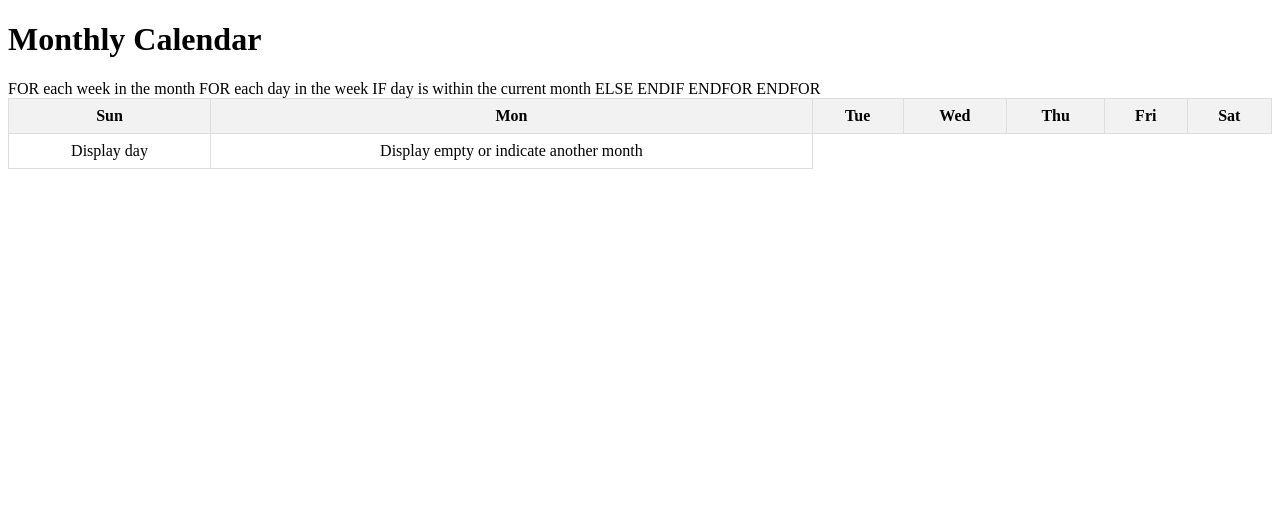
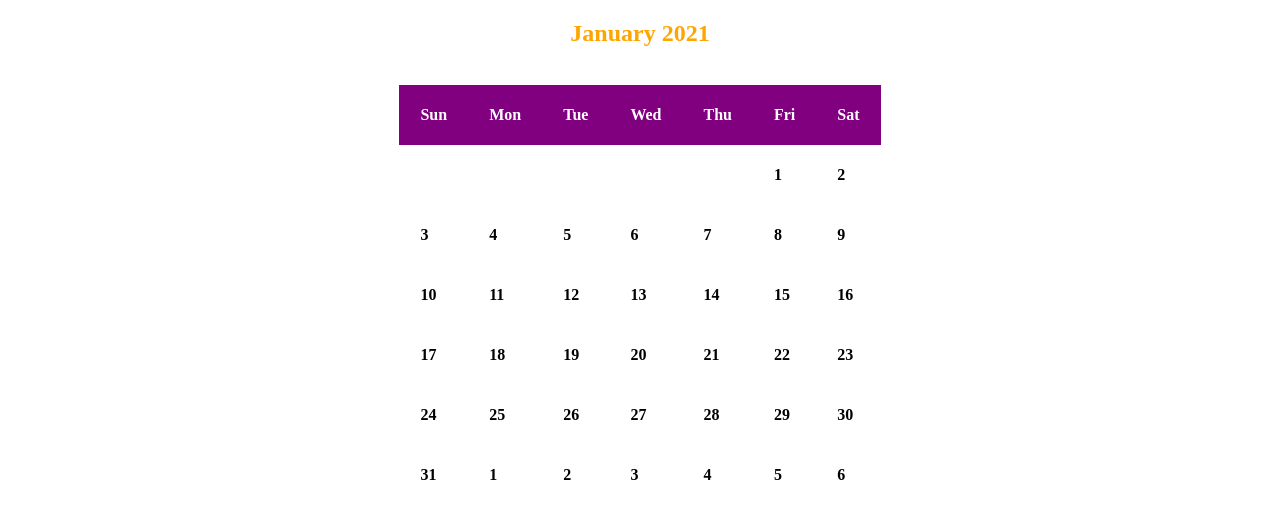
Before and after one commit to hvitklett/tracking, a Flask app: page /kalender in a window 1280 px wide. Shown: the top 519 px of the page. Run offline with Flask 3, Linux system fonts and the light colour scheme.

Commit message:
første kalender

```diff
--- a/Trackingsolution/templates/kalender.html
+++ b/Trackingsolution/templates/kalender.html
@@ -1,60 +1,138 @@
 <!DOCTYPE html>
-<html lang="en">
+<html>
+
 <head>
-    <meta charset="UTF-8">
-    <meta name="viewport" content="width=device-width, initial-scale=1.0">
-    <title>Calendar</title>
     <style>
-        /* Add CSS styles for better appearance */
         table {
             border-collapse: collapse;
-            width: 100%;
+            background: white;
+            color: black;
         }
 
-        th, td {
-            border: 1px solid #ddd;
-            padding: 8px;
-            text-align: center;
-        }
-
-        th {
-            background-color: #f2f2f2;
+        th,
+        td {
+            font-weight: bold;
         }
     </style>
 </head>
+
 <body>
+    <!-- Here we are using attributes like
+        cellspacing and cellpadding -->
 
-    <h1>Monthly Calendar</h1>
+    <!-- The purpose of the cellpadding is
+        the space that a user want between
+        the border of cell and its contents-->
 
-    <table>
+    <!-- cellspacing is used to specify the
+        space between the cell and its contents -->
+    <h2 align="center" style="color: orange;">
+        January 2021
+    </h2>
+    <br />
+
+    <table bgcolor="lightgrey" align="center"
+        cellspacing="21" cellpadding="21">
+
+        <!-- The tr tag is used to enter
+            rows in the table -->
+
+        <!-- It is used to give the heading to the
+            table. We can give the heading to the
+            top and bottom of the table -->
+
+        <caption align="top">
+            <!-- Here we have used the attribute
+                that is style and we have colored
+                the sentence to make it better
+                depending on the web page-->
+        </caption>
+
+        <!-- Here th stands for the heading of the
+            table that comes in the first row-->
+
+        <!-- The text in this table header tag will
+            appear as bold and is center aligned-->
+
         <thead>
             <tr>
-                <th>Sun</th>
-                <th>Mon</th>
-                <th>Tue</th>
-                <th>Wed</th>
-                <th>Thu</th>
-                <th>Fri</th>
-                <th>Sat</th>
+                <!-- Here we have applied inline style
+                     to make it more attractive-->
+                <th style="color: white; background: purple;">
+                    Sun</th>
+                <th style="color: white; background: purple;">
+                    Mon</th>
+                <th style="color: white; background: purple;">
+                    Tue</th>
+                <th style="color: white; background: purple;">
+                    Wed</th>
+                <th style="color: white; background: purple;">
+                    Thu</th>
+                <th style="color: white; background: purple;">
+                    Fri</th>
+                <th style="color: white; background: purple;">
+                    Sat</th>
             </tr>
         </thead>
+
         <tbody>
-            <!-- Pseudocode to generate calendar days -->
-            <!-- Loop through weeks -->
-            FOR each week in the month
-                <tr>
-                    <!-- Loop through days in the week -->
-                    FOR each day in the week
-                        IF day is within the current month
-                            <td>Display day</td>
-                        ELSE
-                            <td class="other-month">Display empty or indicate another month</td>
-                        ENDIF
-                    ENDFOR
-                </tr>
-            ENDFOR
+            <tr>
+                <td></td>
+                <td></td>
+                <td></td>
+                <td></td>
+                <td></td>
+                <td>1</td>
+                <td>2</td>
+            </tr>
+            <tr></tr>
+            <tr>
+                <td>3</td>
+                <td>4</td>
+                <td>5</td>
+                <td>6</td>
+                <td>7</td>
+                <td>8</td>
+                <td>9</td>
+            </tr>
+            <tr>
+                <td>10</td>
+                <td>11</td>
+                <td>12</td>
+                <td>13</td>
+                <td>14</td>
+                <td>15</td>
+                <td>16</td>
+            </tr>
+            <tr>
+                <td>17</td>
+                <td>18</td>
+                <td>19</td>
+                <td>20</td>
+                <td>21</td>
+                <td>22</td>
+                <td>23</td>
+            </tr>
+            <tr>
+                <td>24</td>
+                <td>25</td>
+                <td>26</td>
+                <td>27</td>
+                <td>28</td>
+                <td>29</td>
+                <td>30</td>
+            </tr>
+            <tr>
+                <td>31</td>
+                <td>1</td>
+                <td>2</td>
+                <td>3</td>
+                <td>4</td>
+                <td>5</td>
+                <td>6</td>
+            </tr>
         </tbody>
     </table>
+</body>
 
-</body>
 </html>
```
